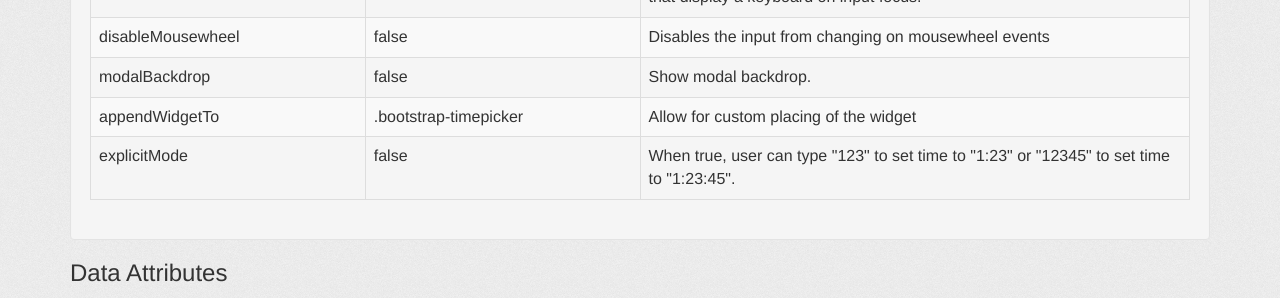
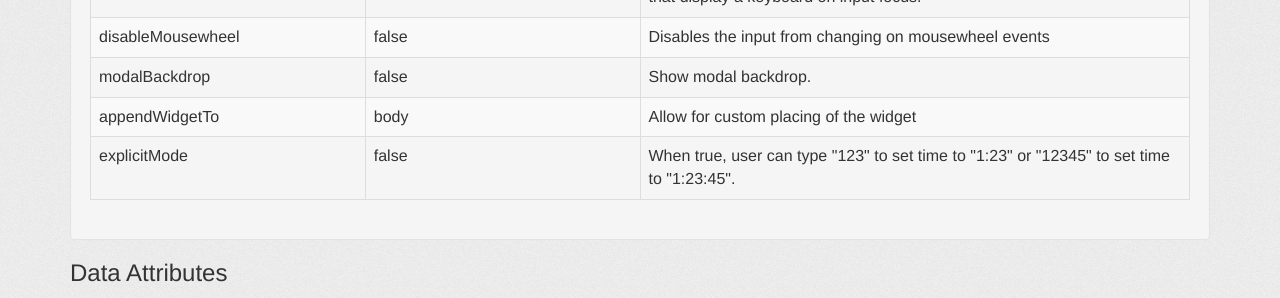
Before and after one commit to jdewit/bootstrap-timepicker, a Jekyll site: the page built from index.html, in a window 1280 px wide and 900 px high, scrolled down 2578 px. Shown: the part 152-450 px from the top of the window. Built offline with Jekyll 4.4.1, drawn with Linux system fonts in a browser that asks for light colours; nearby versions of some CDN libraries.

Commit message:
Fixes #290

```diff
--- a/index.html
+++ b/index.html
@@ -354,7 +354,7 @@ title: Timepicker for Twitter Bootstrap
                 </tr>
                 <tr>
                     <td>appendWidgetTo</td>
-                    <td>.bootstrap-timepicker</td>
+                    <td>body</td>
                     <td>Allow for custom placing of the widget</td>
                 </tr>
                 <tr>
```
